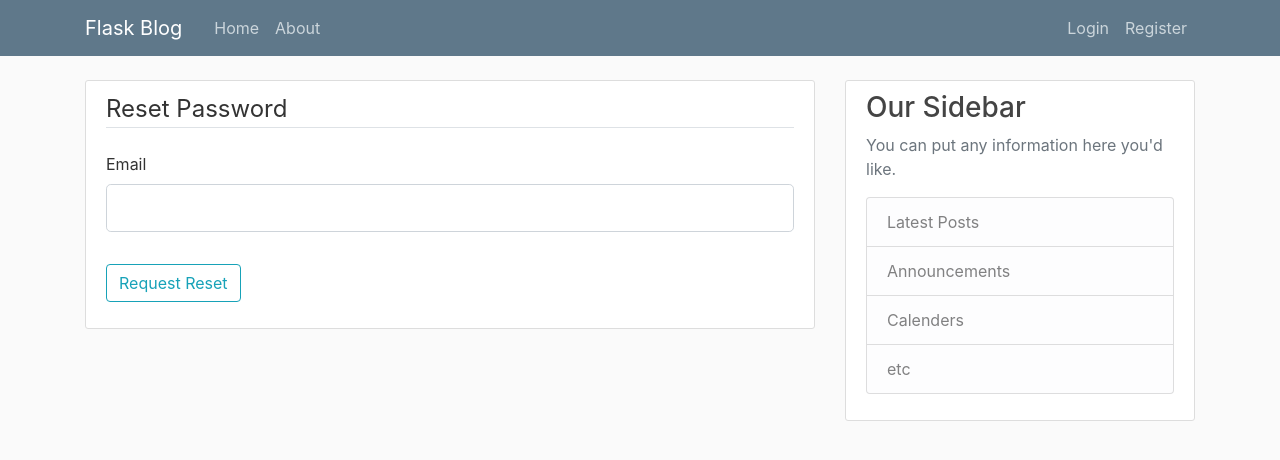
After one commit to Aminul-Momin/flask-app, a Flask app: page /reset_password in a window 1280 px wide. The commit adds this page. Shown: the top 460 px of the page. Run offline with Flask 2, Linux system fonts and the light colour scheme; some libraries are stand-ins or nearby versions.

Commit message:
Add password resetting options

```diff
--- a/app/__init__.py
+++ b/app/__init__.py
@@ -1,10 +1,10 @@
-from turtle import title
 from flask import Flask
 from flask_sqlalchemy import SQLAlchemy
 from flask_bcrypt import Bcrypt
 from flask_login import LoginManager
+from flask_mail import Mail
 #==============================================================================
-from app.config import ProdConfig, DevConfig, TestConfig
+from app.configs import ProdConfig, DevConfig, TestConfig
 #==============================================================================
 
 app = Flask(__name__)
@@ -26,6 +26,6 @@
 login_manager.login_view = 'login'
 login_manager.login_message_category = 'info'
 
-
+mail = Mail(app)
 
 from app import routes
--- a/app/forms.py
+++ b/app/forms.py
@@ -55,3 +55,19 @@
     title = StringField('Title', validators=[DataRequired()])
     content = TextAreaField('Content', validators=[DataRequired()])
     submit = SubmitField('Post')
+
+
+class RequestResetForm(FlaskForm):
+    email = StringField('Email', validators=[DataRequired(), Email()])
+    submit = SubmitField('Request Reset')
+
+    def validate_email(self, email):
+        user = User.query.filter_by(email=email.data).first()
+        if not user:
+            raise ValidationError('There is account associated with the given email.')
+
+
+class ResetPasswordForm(FlaskForm):
+    password = PasswordField('Password', validators=[DataRequired()])
+    confirm_password = PasswordField('Confirm Password', validators=[DataRequired(), EqualTo('password')])
+    submit = SubmitField('Reset Password')
--- a/app/routes.py
+++ b/app/routes.py
@@ -1,10 +1,14 @@
+import email
 import secrets, os
-from app import app, db, bcrypt
+from turtle import title
 from flask import redirect, render_template, request, url_for, flash, abort
-from flask_login import login_user, logout_user, current_user, login_required
+from flask_login import login_user, current_user, login_required, logout_user
+from flask_mail import Message
 from PIL import Image
 #==============================================================================
-from app.forms import RegisterForm, UpdateAccountForm, LoginForm, PostForm
+from app import app, db, bcrypt, mail
+from app.forms import (RegisterForm, UpdateAccountForm, LoginForm, PostForm,
+                       RequestResetForm, ResetPasswordForm)
 from app.models import User, Post
 #==============================================================================
 
@@ -147,3 +151,47 @@
     db.session.commit()
     flash('Your post has been deleted!', 'success')
     return redirect(url_for('home'))
+
+def send_reset_email(user):
+    token = user.get_reset_token()
+    msg = Message('Password Reset Request',
+                  sender='noreply@gmail.com',
+                  recipients=[user.email])
+    msg.body = f'''To reset your password, visit the following link:
+{url_for('reset_token', token=token, _external=True)}
+
+If you did not make this request then simply ignore this email and no changes will be made.
+'''
+    mail.send(msg)
+
+
+@app.route("/reset_password", methods=['GET', 'POST'])
+def reset_request():
+    if current_user.is_authenticated:
+        return redirect(url_for('home'))
+    form = RequestResetForm()
+    if form.validate_on_submit():
+        user = User.query.filter_by(email=form.email.data).first()
+        send_reset_email(user)
+        flash("An email has been sent with instruction to reset your password", 'info')
+        return redirect(url_for('login'))
+    return render_template("reset_request.html", title="Reset Password", form=form)
+
+
+@app.route("/reset_password/<token>", methods=['GET', 'POST'])
+def reset_token(token):
+    if current_user.is_authenticated:
+        return redirect(url_for("home"))
+    user = User.verify_reset_token(token)
+    if not user:
+        flash("This is an invalid or expired token", 'warning')
+        return redirect(url_for('home'))
+    form = ResetPasswordForm()
+    if form.validate_on_submit():
+        hashed_pass = bcrypt.generate_password_hash(form.password.data).decode('utf-8')
+        user.password = hashed_pass
+        db.session.commit()
+        flash('Your password has been updated', 'success')
+        redirect(url_for('login'))
+
+    return render_template("reset_password.html", title="Reset Password", form=form)
--- a/app/templates/login.html
+++ b/app/templates/login.html
@@ -21,7 +21,7 @@
                 {{ form.submit(class="btn btn-outline-info") }}
             </div>
 
-            <small class="text-muted ml-2"> <a href="#">Forgot Password?</a> </small>
+            <small class="text-muted ml-2"> <a href="{{ url_for('reset_request')}}">Forgot Password?</a> </small>
         </form>
     </div>
     <div class="border-top pt-3">
--- /dev/null
+++ b/app/templates/reset_request.html
@@ -0,0 +1,18 @@
+{% extends "layout.html" %}
+{% import 'macros/macros.html' as mac %}
+{% block content %}
+    <div class="content-section">
+        <form method="POST" action="">
+            {{ form.hidden_tag() }}
+            <fieldset class="form-group">
+                <legend class="border-bottom mb-4">Reset Password</legend>
+
+                {{ mac.form_fild(form.email) }}
+
+            </fieldset>
+            <div class="form-group">
+                {{ form.submit(class="btn btn-outline-info") }}
+            </div>
+        </form>
+    </div>
+{% endblock content %}
```
Also changed, not shown: app/configs.py (renamed from app/config.py, +7 -0 lines), app/models.py (+19 -3 lines), app/templates/reset_password.html (added, +19 -0 lines), requirements.txt (deleted, +0 -23 lines), app/site.db.
